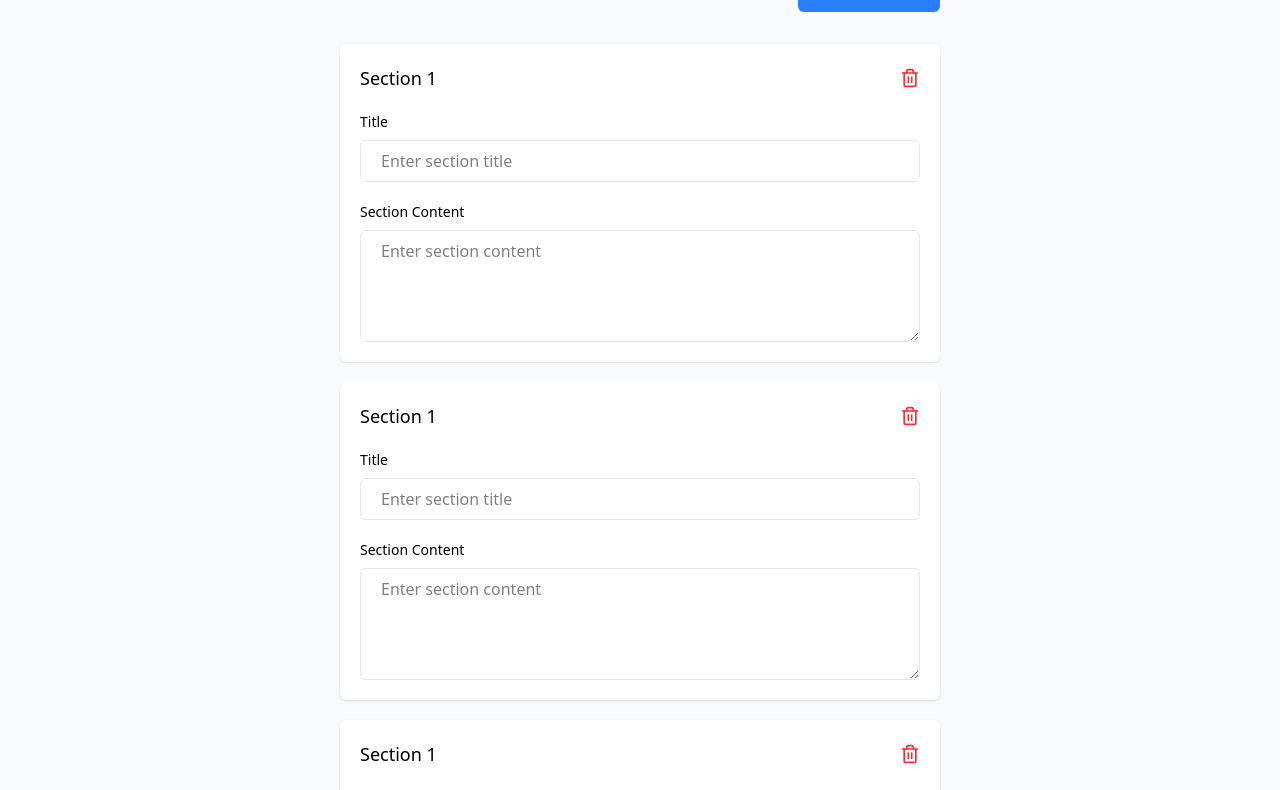
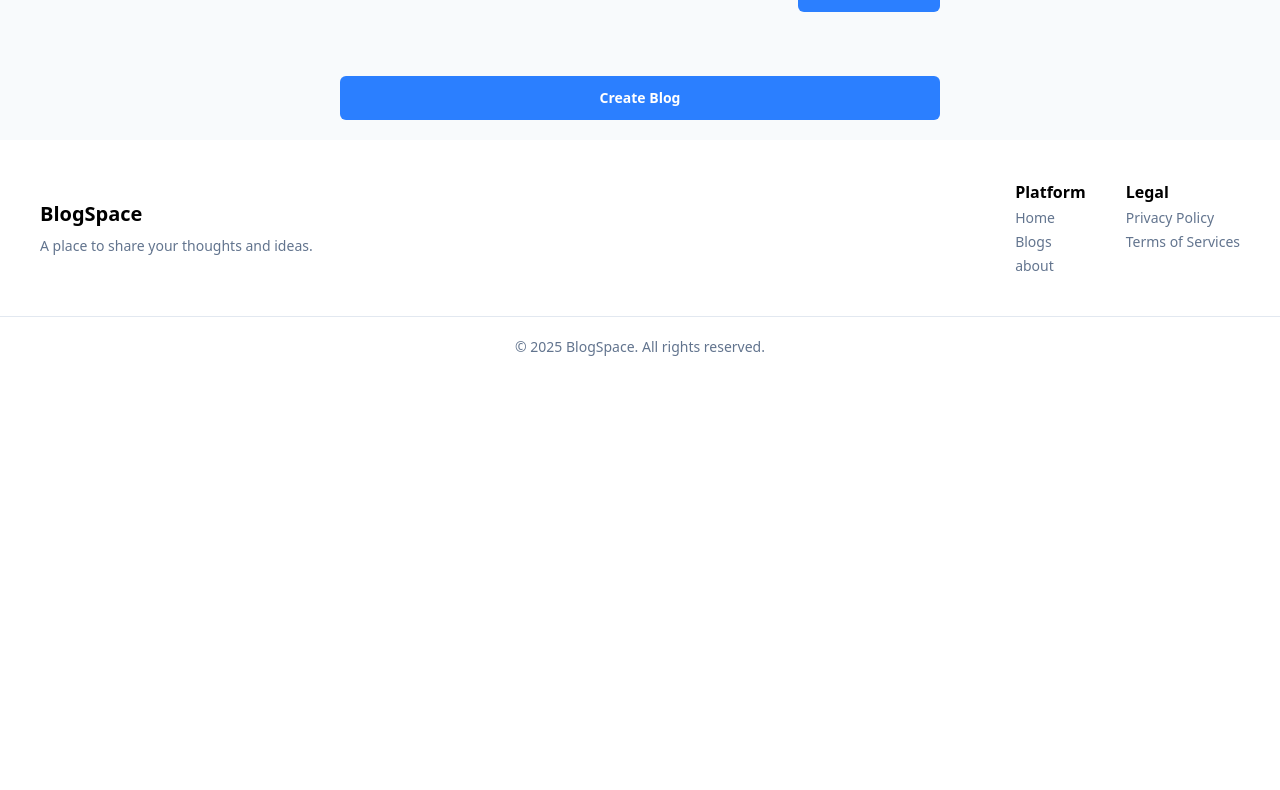
Before and after one commit to davidvchang/BlogSpace, a React (Vite) app in the folder frontend/: page /user/add-blog in a window 1280 px wide. Shown: the part 848-1638 px from the top of the page. After the commit the page ends 1225 px from the top, so only its background shows below. Built offline with nearby package versions, Linux system fonts and the light colour scheme.

Commit message:
Add: funtionality delete section

```diff
--- a/frontend/src/components/SectionAddBlog.tsx
+++ b/frontend/src/components/SectionAddBlog.tsx
@@ -1,12 +1,17 @@
 import React from 'react'
 import { Trash2 } from 'lucide-react';
 
-const SectionAddBlog:React.FC = () => {
+interface PropsSectionAdd {
+    onClickDeleteSection: () => void,
+    number: number
+}
+
+const SectionAddBlog:React.FC<PropsSectionAdd> = ({onClickDeleteSection, number}) => {
   return (
     <div className='flex flex-col p-5 bg-white shadow-sm rounded-md gap-5'>
         <div className='flex items-center justify-between'>
-            <span className='text-lg font-medium'>Section 1</span>
-            <button><Trash2 className='w-5 h-5 text-red-500 hover:text-red-600 hover:transition duration-300 cursor-pointer'/></button>
+            <span className='text-lg font-medium'>Section {number}</span>
+            <button onClick={onClickDeleteSection}><Trash2 className='w-5 h-5 text-red-500 hover:text-red-600 hover:transition duration-300 cursor-pointer'/></button>
         </div>
 
         <div className='flex flex-col gap-5'>
--- a/frontend/src/pages/AddBlog.tsx
+++ b/frontend/src/pages/AddBlog.tsx
@@ -1,8 +1,20 @@
-import React from 'react'
-import { Image, CirclePlus, Trash2 } from 'lucide-react';
+import React, { useState } from 'react'
+import { Image, CirclePlus } from 'lucide-react';
 import SectionAddBlog from '../components/SectionAddBlog';
 
 const AddBlog:React.FC = () => {
+
+    const [sections, setSections] = useState<number[]>([])
+
+    const handleAddSection = (e: React.FormEvent) => {
+        e.preventDefault()
+        setSections([...sections, sections.length + 1])
+    }
+
+    const handleDeleteSection = (id: number) => {
+        setSections(sections.filter(sectionId => sectionId !== id))
+    }
+
   return (
     <section className='flex flex-col w-full items-center bg-slate-50'>
         <form className='w-[50%] p-5 flex flex-col gap-8'>
@@ -30,16 +42,16 @@ const AddBlog:React.FC = () => {
 
                 <div className='flex w-full items-center justify-between'>
                     <span className='font-semibold text-xl'>Sections</span>
-                    <button className='flex items-center w-fit h-fit px-5 py-3 bg-blue-500 text-white rounded-md gap-2 text-sm font-medium hover:bg-blue-600 hover:transition duration-300 cursor-pointer'>
+                    <button className='flex items-center w-fit h-fit px-5 py-3 bg-blue-500 text-white rounded-md gap-2 text-sm font-medium hover:bg-blue-600 hover:transition duration-300 cursor-pointer' onClick={handleAddSection}>
                         <CirclePlus className='w-4 h-4'/>
                         <span>Add Section</span>
                     </button>
                 </div>
 
                 <div className='flex flex-col gap-5'>
-                    <SectionAddBlog/>
-                    <SectionAddBlog/>
-                    <SectionAddBlog/>
+                    {sections.map((id) => (
+                        <SectionAddBlog key={id} onClickDeleteSection={() => handleDeleteSection(id)} number={id}/>
+                    ))}
                 </div>
             </div>
             <button type="submit" className='w-full h-fit px-5 py-3 bg-blue-500 text-white rounded-md text-sm font-semibold'>Create Blog</button>
```
